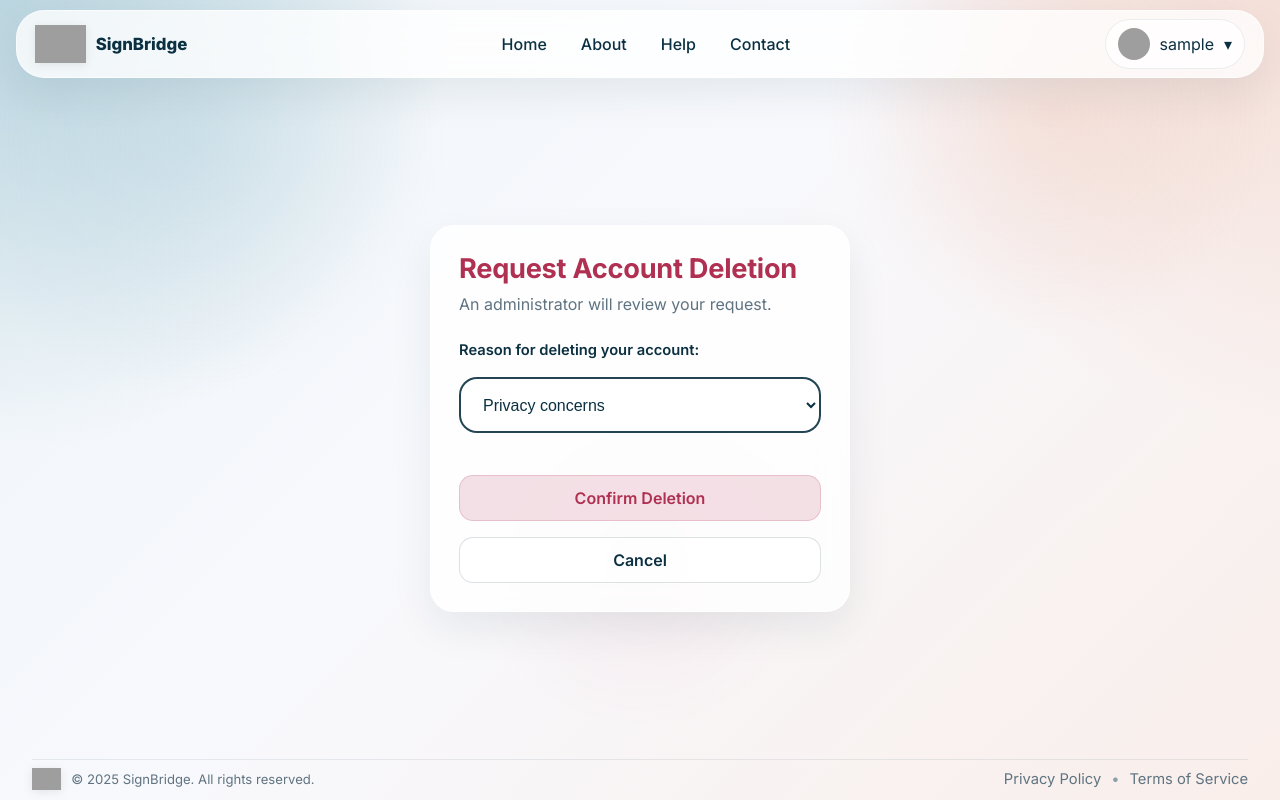
After one commit to nuhaaaaaaa24/SignBridge, a Flask app: page /your-account/delete_account_request in a window 1280 px wide. The commit adds this page. Run offline with Flask 3, Linux system fonts and the light colour scheme; the visitor is signed in with stand-in values (Sample User, id 1); some libraries are stand-ins or nearby versions; grey boxes are pictures that could not be loaded.

Commit message:
created account deletion page

```diff
--- a/app/static/css/styles.css
+++ b/app/static/css/styles.css
@@ -726,6 +726,50 @@ textarea {
   line-height: 1.5;
 }
 
+/* Delete account dropdown */
+.input-select {
+  width: 100%;
+  min-height: 52px;
+
+  padding: 14px 16px;
+
+  border-radius: 14px;
+
+  font-size: 0.95rem;
+  font-weight: 500;
+
+  background: rgba(255,255,255,0.9);
+  border: 1px solid var(--border);
+
+  color: var(--text);
+
+  appearance: none;
+  cursor: pointer;
+}
+
+/* Delete account dropdown */
+.auth-form select {
+  width: 100%;
+  min-height: 56px;
+
+  padding: 14px 18px;
+  margin-top: 10px;
+  margin-bottom: 26px;
+
+  border-radius: 18px;
+  border: 2px solid rgba(11, 48, 65, 0.9);
+
+  background: rgba(255,255,255,0.92);
+
+  color: var(--text);
+  font-size: 1rem;
+  font-weight: 500;
+
+  cursor: pointer;
+
+  appearance: auto;
+}
+
 /* =========================================================
    Landing / Dashboard
    ========================================================= */
--- /dev/null
+++ b/app/templates/user/delete-account.html
@@ -0,0 +1,47 @@
+<!--
+Delete account page
+Created by Anuki Kithara
+Last modified: 08/05/2026
+
+same as index page. pls update
+-->
+
+{% extends "base.html" %}
+
+{% block content %}
+
+<main class="auth-main centered-page">
+    <section class="auth-section container">
+        <div class="auth-center">
+            <div class="auth-card">
+                <div class="auth-card-header">
+                    <h2 class="section-title">Request Account Deletion</h2>
+                    <p>
+                        An administrator will review your request.
+                    </p>
+                </div>
+
+                <form method="POST" novalidate class="auth-form">
+                    {{ form.hidden_tag() }}
+
+                    <div class="form-group">
+                        {{ form.reason.label }}
+                        {{ form.reason() }}
+
+                        {% for error in form.reason.errors %}
+                            <span style="color: #b03051;">[{{ error }}]</span>
+                        {% endfor %}
+                    </div>
+
+                    {{ form.submit(class="btn btn-danger-soft btn-full") }}
+
+                    <a href="{{ url_for('user.profile') }}" class="btn btn-secondary btn-full">
+                        Cancel
+                    </a>
+                </form>
+            </div>
+        </div>
+    </section>
+</main>
+
+{% endblock %}
--- a/app/templates/user/user.html
+++ b/app/templates/user/user.html
@@ -59,7 +59,8 @@ same as index page. pls update
                  <a href="{{ url_for('auth.logout') }}" class="btn btn-secondary btn-full">Logout</a>
                 </div>
 
-                <!-- create a delete account option here -->
+                <!-- Delete Account -->
+                 <a href="{{ url_for('user.delete_account_request') }}" class="btn btn-danger-soft btn-full">Request Account Deletion</a>
             </div>
         </section>
     </main>
--- a/app/user/forms.py
+++ b/app/user/forms.py
@@ -9,8 +9,8 @@ Forms are implemented with WTForms.
 '''
 
 from flask_wtf import FlaskForm
-from wtforms import StringField, SubmitField, PasswordField
-from wtforms.validators import ValidationError, Email, EqualTo, Optional
+from wtforms import StringField, SubmitField, PasswordField, SelectField
+from wtforms.validators import ValidationError, Email, EqualTo, Optional, DataRequired, Length
 from flask_login import current_user
 from app.models import User
 from app.core.validators import password_complexity, unique_email, unique_username
@@ -78,5 +78,23 @@ class EditProfileForm(FlaskForm):
 
         return super().validate(extra_validators)
 
+# delete account request form
+class DeleteAccountRequestForm(FlaskForm):
+    reason = SelectField(
+        'Reason for deleting your account:',
+        choices=[
+            ('privacy', 'Privacy concerns'),
+            ('unused', 'I no longer use the platform'),
+            ('experience', 'Poor user experience'),
+            ('technical', 'Technical issues'),
+            ('temporary', 'Temporary break'),
+            ('other', 'Other')
+        ],
+        validators=[DataRequired()],
+        render_kw={"class": "input"}
+    )
+
+    submit = SubmitField('Confirm Deletion')
+
 class EmptyForm(FlaskForm):
     submit = SubmitField('Submit')
--- a/app/user/routes.py
+++ b/app/user/routes.py
@@ -9,9 +9,11 @@ routes.
 
 from flask import render_template, redirect, url_for, flash, request, current_app
 from flask_login import current_user, login_required
+from email.message import EmailMessage
 import sqlalchemy as sa
+import smtplib
 from extensions import db, limiter
-from app.user.forms import EditProfileForm, EmptyForm
+from app.user.forms import EditProfileForm, EmptyForm, DeleteAccountRequestForm
 from app.models import User
 from app.user import user_bp
 
@@ -59,3 +61,45 @@ def edit_profile():
         return redirect(url_for('user.profile'))
 
     return render_template('user/edit-profile.html', title='Edit Profile', form=form)
+
+# requesting account deletion
+@user_bp.route('/delete_account_request', methods=['GET', 'POST'])
+@login_required
+def delete_account_request():
+    form = DeleteAccountRequestForm()
+
+    if form.validate_on_submit():
+        try:
+            msg = EmailMessage()
+            msg['Subject'] = "SignBridge Account Deletion Request"
+            msg['From'] = current_app.config['MAIL_USERNAME']
+            msg['To'] = "admin.signbridge+support@gmail.com"
+
+            msg.set_content(
+                f"Account deletion request received.\n\n"
+                f"User ID: {current_user.id}\n"
+                f"Username: {current_user.username}\n"
+                f"Email: {current_user.email}\n\n"
+                f"Reason:\n{form.reason.data}\n\n"
+                f"Action required: Please review this request before deleting the account."
+            )
+
+            with smtplib.SMTP_SSL('smtp.gmail.com', 465) as smtp:
+                smtp.login(
+                    current_app.config['MAIL_USERNAME'],
+                    current_app.config['MAIL_PASSWORD']
+                )
+                smtp.send_message(msg)
+
+            current_app.logger.info(
+                f"Account deletion requested: user_id={current_user.id} ip={request.remote_addr}"
+            )
+
+            flash("Your account deletion request has been submitted for admin review.")
+            return redirect(url_for('user.profile'))
+
+        except Exception as e:
+            current_app.logger.error(f"Account deletion request error: {e}")
+            flash("Something went wrong. Please try again later.")
+
+    return render_template('user/delete-account.html',title='Request Account Deletion',form=form)
```
Also changed, not shown: app.db.
